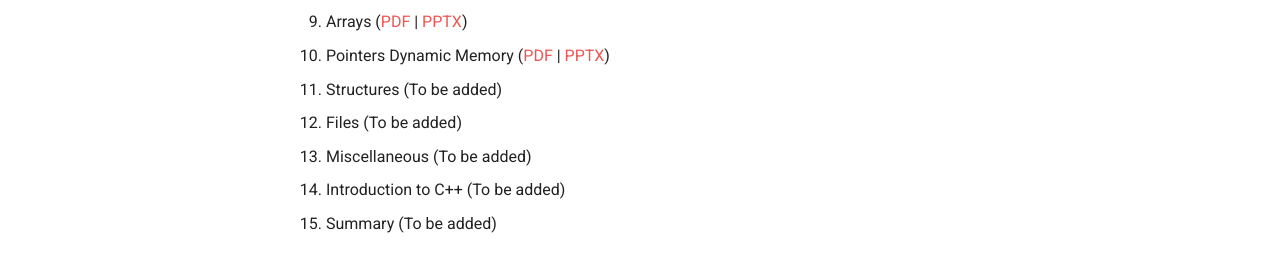
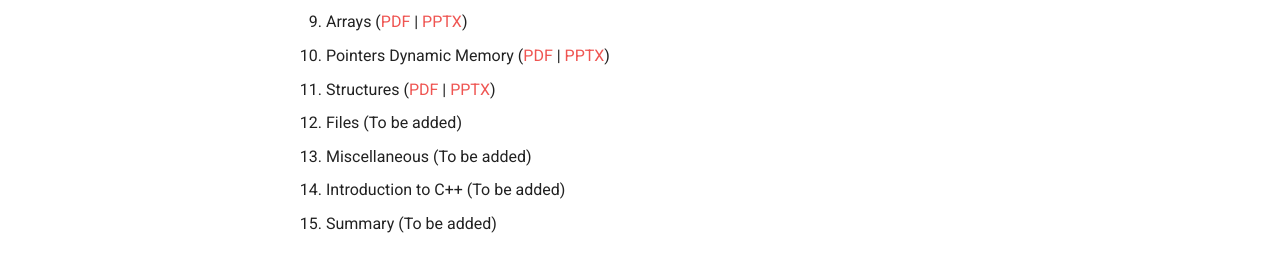
Before and after one commit to m-zakeri/CP, an MkDocs documentation site: the page built from docs/lectures/index.md, in a window 1280 px wide and 900 px high, scrolled down 358 px. Shown: the part 180-452 px from the top of the window. Built offline with MkDocs 1.6.1 and Material for MkDocs 9.7.7, drawn with Linux system fonts in a browser that asks for light colours; comment, search, counter and statistics services are not loaded.

Commit message:
Add Lecture 11

```diff
--- a/docs/lectures/index.md
+++ b/docs/lectures/index.md
@@ -14,7 +14,7 @@
 9. Arrays ([PDF](slides/Lecture_09_Arrays.pdf) | [PPTX](slides/Lecture_09_Arrays.pptx))
 10. Pointers  Dynamic Memory ([PDF](slides/Lecture_10_Pointers_and_Dynamic_Memory.pdf) |
 [PPTX](slides/Lecture_10_Pointers_and_Dynamic_Memory.pptx))
-11. Structures (To be added)
+11. Structures ([PDF](slides/Lecture_11_Complex_Data_Types_struct_enum_union.pdf) | [PPTX](slides/Lecture_11_Complex_Data_Types_struct_enum_union.pptx))
 12. Files (To be added)
 13. Miscellaneous (To be added)
 14. Introduction to C++ (To be added)
```
Also changed, not shown: 2 other files.
